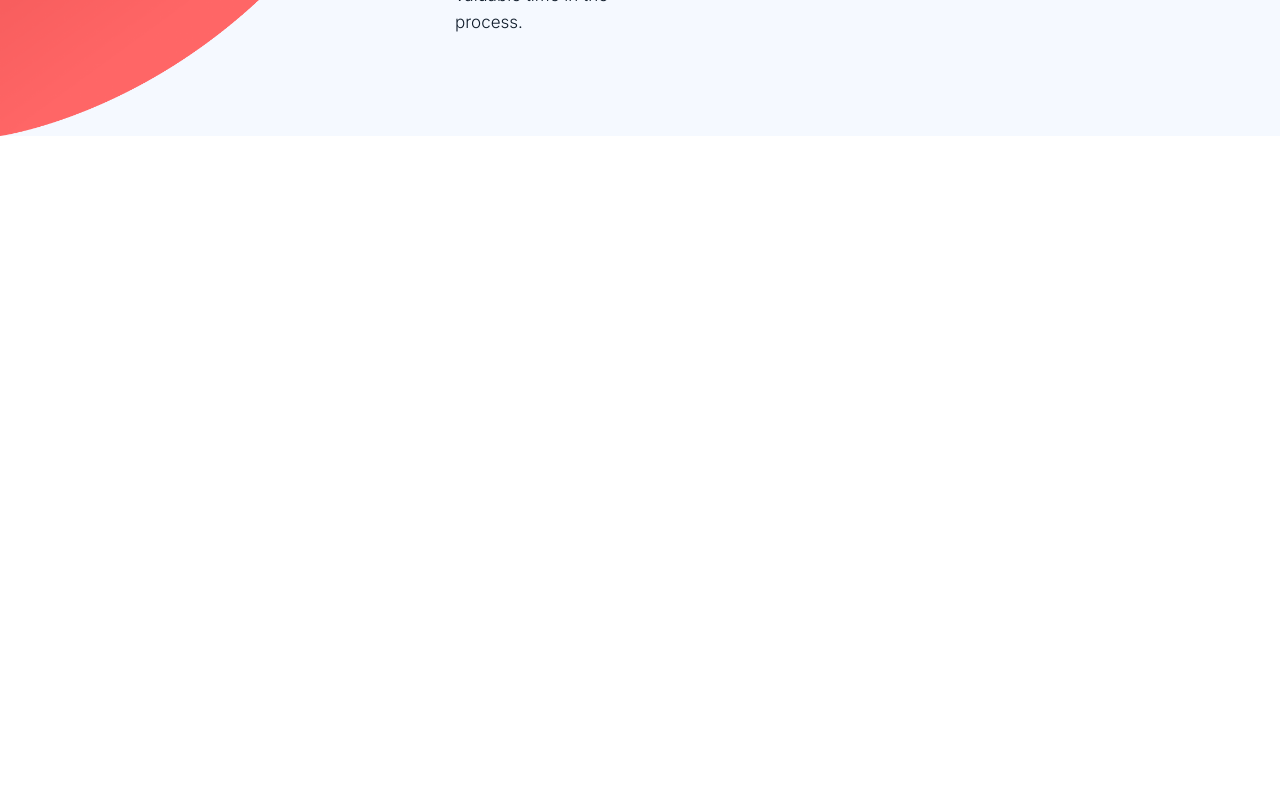
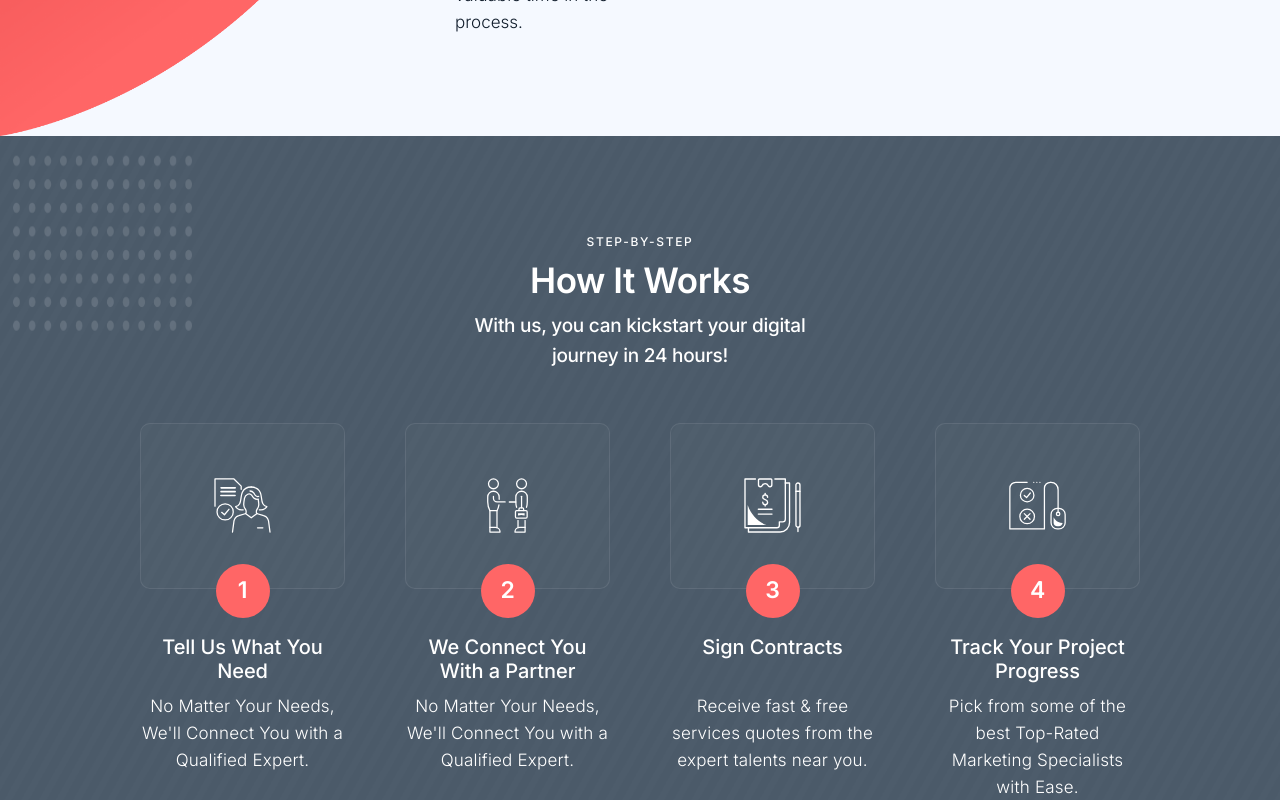
Before and after one commit to proalamin/test-2, a Next.js app: page / in a window 1280 px wide. Shown: the part 3140-3940 px from the top of the page. Before the commit the page ends 3276 px from the top, so only its background shows below. Built offline with nearby package versions, Linux system fonts and the light colour scheme.

Commit message:
How It Works Added

```diff
--- /dev/null
+++ b/src/components/HowItWorks/index.tsx
@@ -0,0 +1,58 @@
+import React from "react";
+import { HowItWorksInterface } from "@/types";
+import { Img } from "@/utils/Img";
+
+export const HowItWorks: React.FC<HowItWorksInterface> = (props) => {
+    const { image, title, subtitle, description, items } = props;
+    return <div
+        style={{ backgroundImage: `url(${image})` }}
+        className="bg-[length:100%_100%] bg-center bg-no-repeat px-[140px] pt-[100px] pb-[200px]"
+    >
+        <div className="max-w-[1380px] mx-auto">
+            <div className="max-w-[395px] mx-auto text-center mb-[52px]">
+                <h6 className="text-[12px] leading-[12px] tracking-[1.66px] font-medium pb-[10px] uppercase text-primaryAccent">
+                    {title}
+                </h6>
+                <h2 className="text-[35px] leading-[44px] tracking-[-0.44px] font-semibold pb-[9px] text-primaryAccent">
+                    {subtitle}
+                </h2>
+                <p className="text-[19px] leading-[30px] tracking-[-0.26px] text-primaryAccent font-medium">
+                    {description}
+                </p>
+            </div>
+            <div className="flex gap-[60px]">
+                {
+                    items?.map((item, index) => {
+                        return <div key={index} className="flex-1 max-w-[300px]">
+                            <div className="flex flex-col items-center relative">
+                                <div
+                                    className="w-[100%] min-h-[166px] rounded-[10px] flex items-center justify-center"
+                                    style={{
+                                        background: 'rgba(255, 255, 255, 0.021498)',
+                                        border: '1px solid rgba(255, 255, 255, 0.0836975)',
+                                    }}
+                                >
+                                    <Img src={item.icon} alt={item.title} className="w-[57px] h-[55px]"/>
+                                </div>
+                                <div
+                                    className="mt-[-25px] flex items-center justify-center rounded-full min-w-[54px] min-h-[54px] text-[23px] leading-[27.84px] tracking-[-0.26px] text-center bg-primary text-primaryAccent font-semibold"
+                                >
+                                    {index + 1}
+                                </div>
+                            </div>
+                            <h6
+                                className="text-[20px] text-center leading-[24px] tracking-[-0.06px] text-primaryAccent font-medium mt-[17px] max-w-[200px] min-h-[48px] mx-auto"
+                            >
+                                {item.title}
+                            </h6>
+                            <p className="text-[17px] text-center leading-[27px] tracking-[0.19px] text-primaryAccent font-light mt-[10px]">
+                                {item.description}
+                            </p>
+                        </div>
+                    })
+                }
+
+            </div>
+        </div>
+    </div>
+}
--- a/src/pages/home.tsx
+++ b/src/pages/home.tsx
@@ -1,8 +1,15 @@
 import React from "react";
 import { Banner } from "@/components/Banner";
-import { AwesomeNumberInterface, OurClientInterface, ServiceInterface, WhyChooseUsItemInterface } from "@/types";
+import {
+    AwesomeNumberInterface,
+    HowItWorksItemInterface,
+    OurClientInterface,
+    ServiceInterface,
+    WhyChooseUsItemInterface
+} from "@/types";
 import { About } from "@/components/About";
 import { WhyChooseUs } from "@/components/WhyChooseUs";
+import { HowItWorks } from "@/components/HowItWorks";
 
 const Home: React.FC = () => {
 
@@ -88,6 +95,29 @@ const Home: React.FC = () => {
         }
     ];
 
+    const howItWorksData: HowItWorksItemInterface[] = [
+        {
+            icon: "/images/how-its-work/what-you-need.svg",
+            title: "Tell Us What You Need",
+            description: "No Matter Your Needs, We'll Connect You with a Qualified Expert.",
+        },
+        {
+            icon: "/images/how-its-work/partner.svg",
+            title: "We Connect You With a Partner",
+            description: "No Matter Your Needs, We'll Connect You with a Qualified Expert.",
+        },
+        {
+            icon: "/images/how-its-work/contracts.svg",
+            title: "Sign Contracts",
+            description: "Receive fast & free services quotes from the expert talents near you.",
+        },
+        {
+            icon: "/images/how-its-work/track-your-project.svg",
+            title: "Track Your Project Progress",
+            description: "Pick from some of the best Top-Rated Marketing Specialists with Ease.",
+        },
+    ];
+
     return <div>
         <Banner
             image={"/images/banner.png"}
@@ -116,6 +146,14 @@ const Home: React.FC = () => {
             description="Our team of customer-focused professionals works with a diverse range of certified partners to ensure seamless project management from start to finish."
             items={whyChooseUsData}
         />
+
+        <HowItWorks
+            image="/images/how-its-work-bg.png"
+            title="STEP-BY-STEP"
+            subtitle="How It Works"
+            description="With us, you can kickstart your digital journey in 24 hours!"
+            items={howItWorksData}
+        />
     </div>
 }
 
```
Also changed, not shown: src/types.ts (+14 -0 lines).
